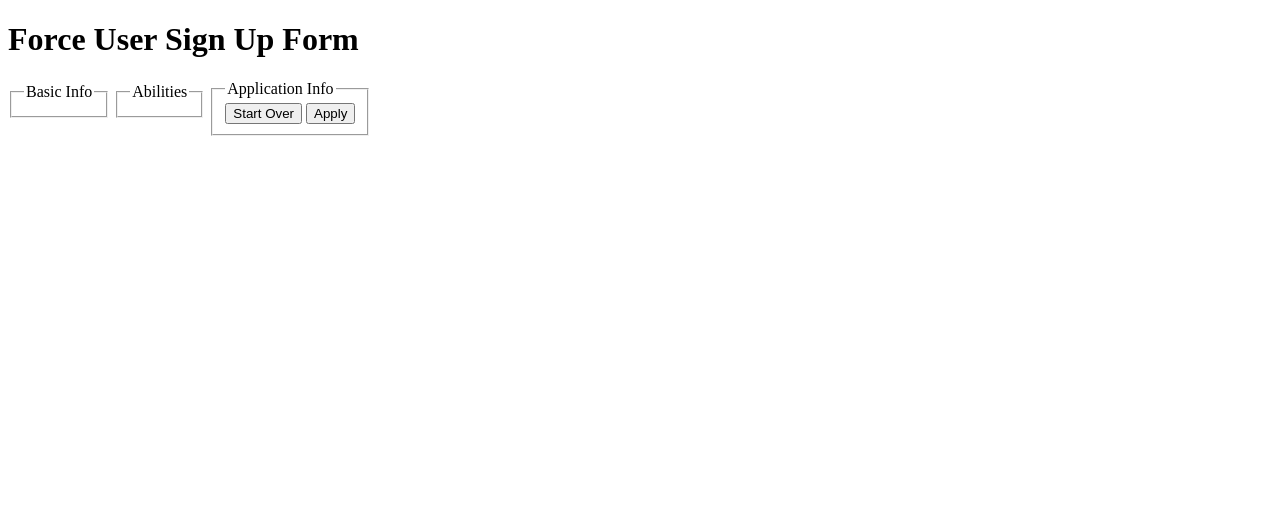
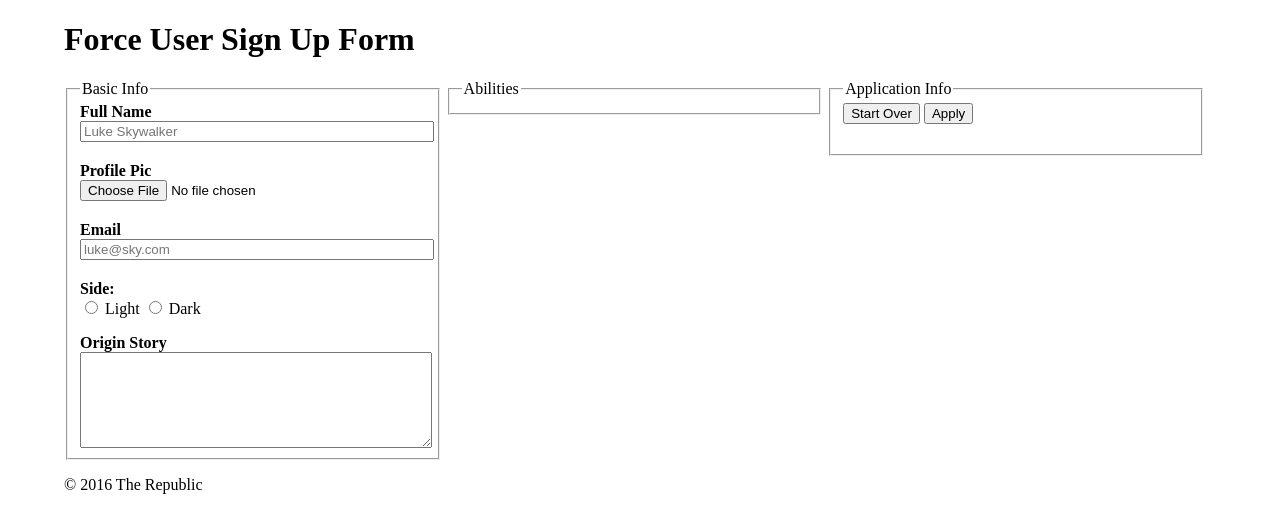
Before and after one commit to andrewtoups/basicFormDesign, a plain HTML site: page index.html in a window 1280 px wide. Drawn offline with Linux system fonts and the light colour scheme.

Commit message:
Added Basic Info fieldset

```diff
--- a/index.html
+++ b/index.html
@@ -1,7 +1,7 @@
 <!doctype html>
 <html>
   <head>
-    <title></title>
+    <title>Force User Sign Up Form</title>
     <link type"text/css" rel="stylesheet" href="main.css" />
   </head>
 
@@ -11,9 +11,25 @@
     </header>
     <main>
       <form action="http://www.google.com" method="post">
-
+<!-- Basic Info -->
         <fieldset>
           <legend>Basic Info</legend>
+<!-- Name -->
+          <label for="full-name">Full Name</label>
+          <input class="text-field" id="full-name" type="text" placeholder="Luke Skywalker" />
+<!-- Profile Pic -->
+          <label for="profile-pic">Profile Pic</label>
+          <input id="profile-pic" type="file" />
+<!-- Email -->
+          <label for="email">Email</label>
+          <input class="text-field" id="email" type="text" placeholder="luke@sky.com"/>
+<!-- Force Side -->
+          <label for="force-side">Side:</label>
+          <input class="radio" id="force-side" type="radio" value="Light"/> Light
+          <input class="radio" id="force-side" type="radio" value="Dark"/> Dark
+<!-- Origin Story -->
+          <label for="origin-stroy">Origin Story</label>
+          <textarea class ="text-field" id="origin-story" rows="6"></textarea>
         </fieldset>
 
         <fieldset>
@@ -22,11 +38,14 @@
 
         <fieldset>
           <legend>Application Info</legend>
-          <input type="submit" value="Start Over" />
-          <input type="submit" value="Apply" />
+          <input class="button" type="reset" value="Start Over" />
+          <input class="button" type="submit" value="Apply" />
         </fieldset>
 
       </form>
     </main>
+    <footer>
+      <p>&copy 2016 The Republic</p>
+    </footer>
   </body>
 </html>
--- a/main.css
+++ b/main.css
@@ -1,3 +1,39 @@
-fieldset{
+body {
+  margin-left:5%;
+  margin-right:5%;
+}
+
+fieldset {
   display:inline-block;
+  vertical-align: top;
+  width:30%;
 }
+
+/*Input types*/
+/*vvvvvvvvvvv*/
+.text-field {
+  width:100%;
+  display: block;
+}
+
+.button {
+  display: inline-block;
+}
+
+.radio {
+  display: inline-block;
+}
+/*^^^^^^^^^^^*/
+/*Input types*/
+
+
+
+label {
+  font-weight: bold;
+  display: block;
+}
+
+input {
+  display: block;
+  margin-bottom: 1.5em;
+}
```
